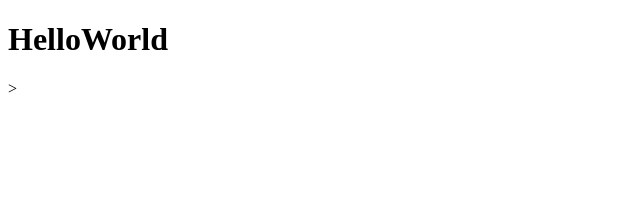
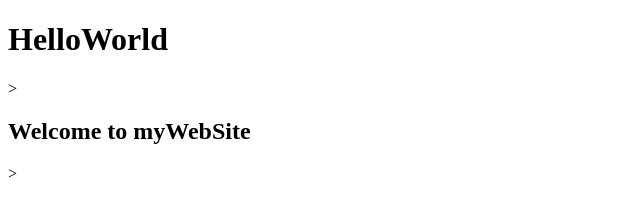
Before and after one commit to Phunyaphat/testGit, a plain HTML site: page index.html in a window 1280 px wide. Shown: the whole page, without its empty margins (0-640 px from the left). Drawn offline with Linux system fonts and the light colour scheme.

Commit message:
Added Welcome Message

```diff
--- a/index.html
+++ b/index.html
@@ -5,5 +5,6 @@
 </head>
 <body>
     <h1>HelloWorld</h1>>
+    <h2>Welcome to myWebSite</h2>>
 </body>
 </html>
```
